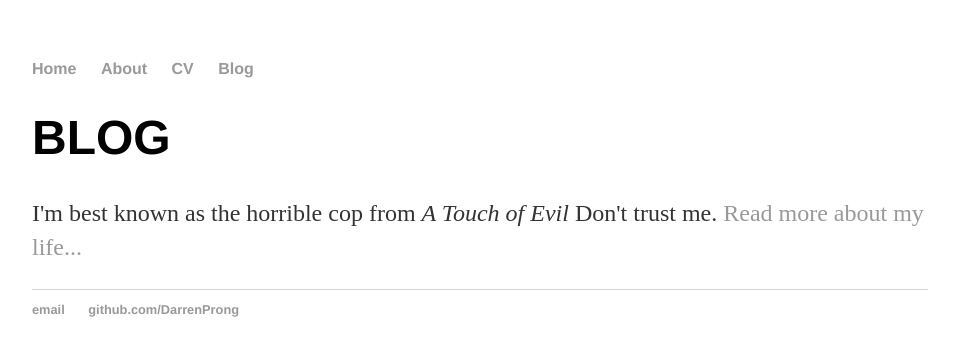
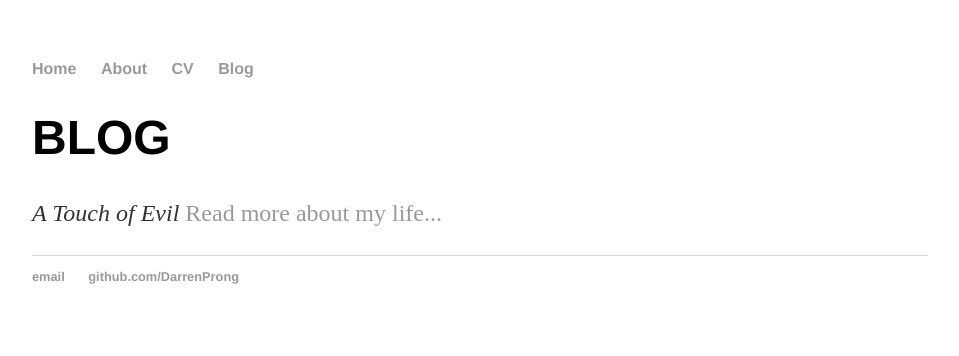
Before and after one commit to DarrenProng/Hardware-Production, a Jekyll site: the page built from index.html, in a window 1280 px wide. Shown: the top 356 px of the page, without its empty margins (160-1119 px from the left). Built offline with Jekyll 4.4.1, drawn with Linux system fonts in a browser that asks for light colours.

Commit message:
Update index.html
editing out default content

```diff
--- a/index.html
+++ b/index.html
@@ -4,5 +4,5 @@ title: Darren Prong
 ---
 <div class="blurb">
 	<h1>BLOG</h1>
-	<p>I'm best known as the horrible cop from <em>A Touch of Evil</em> Don't trust me. <a href="/about">Read more about my life...</a></p>
+	<p><em>A Touch of Evil</em> <a href="/about">Read more about my life...</a></p>
 </div><!-- /.blurb -->
```
